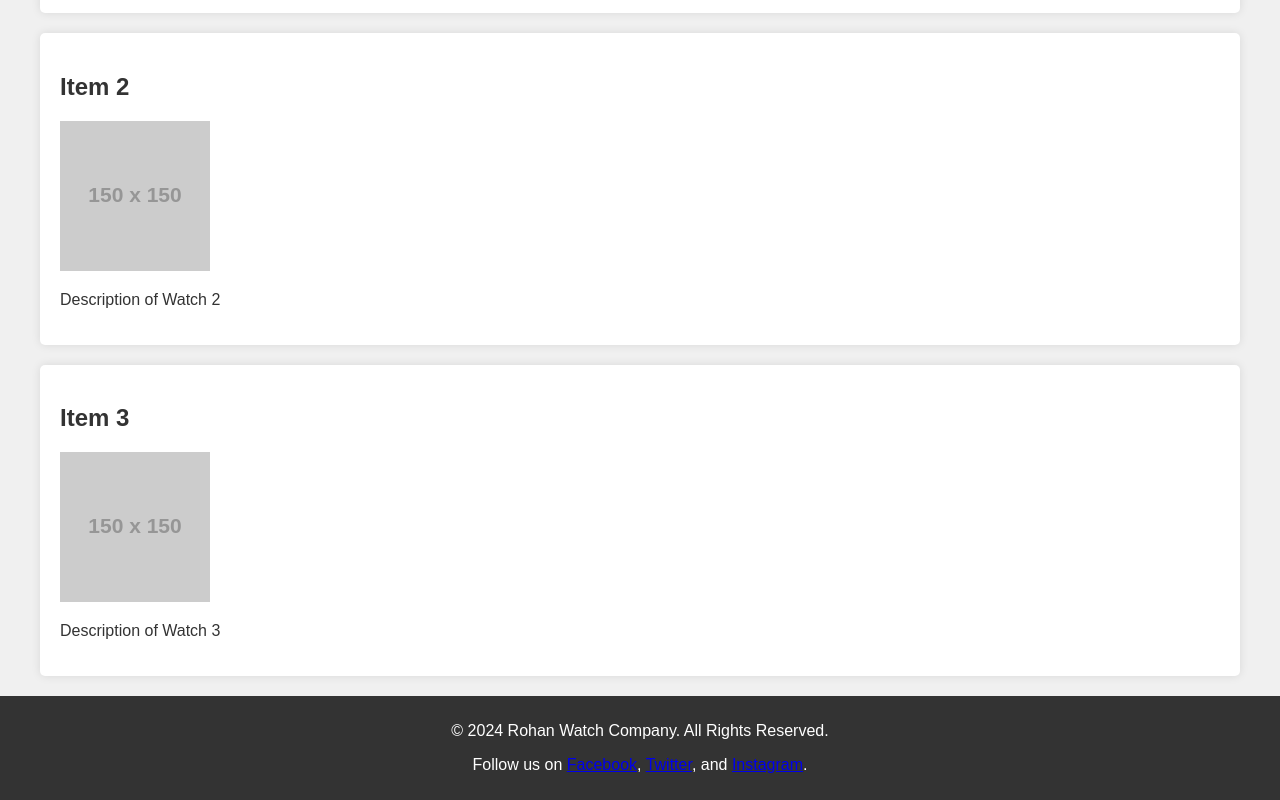
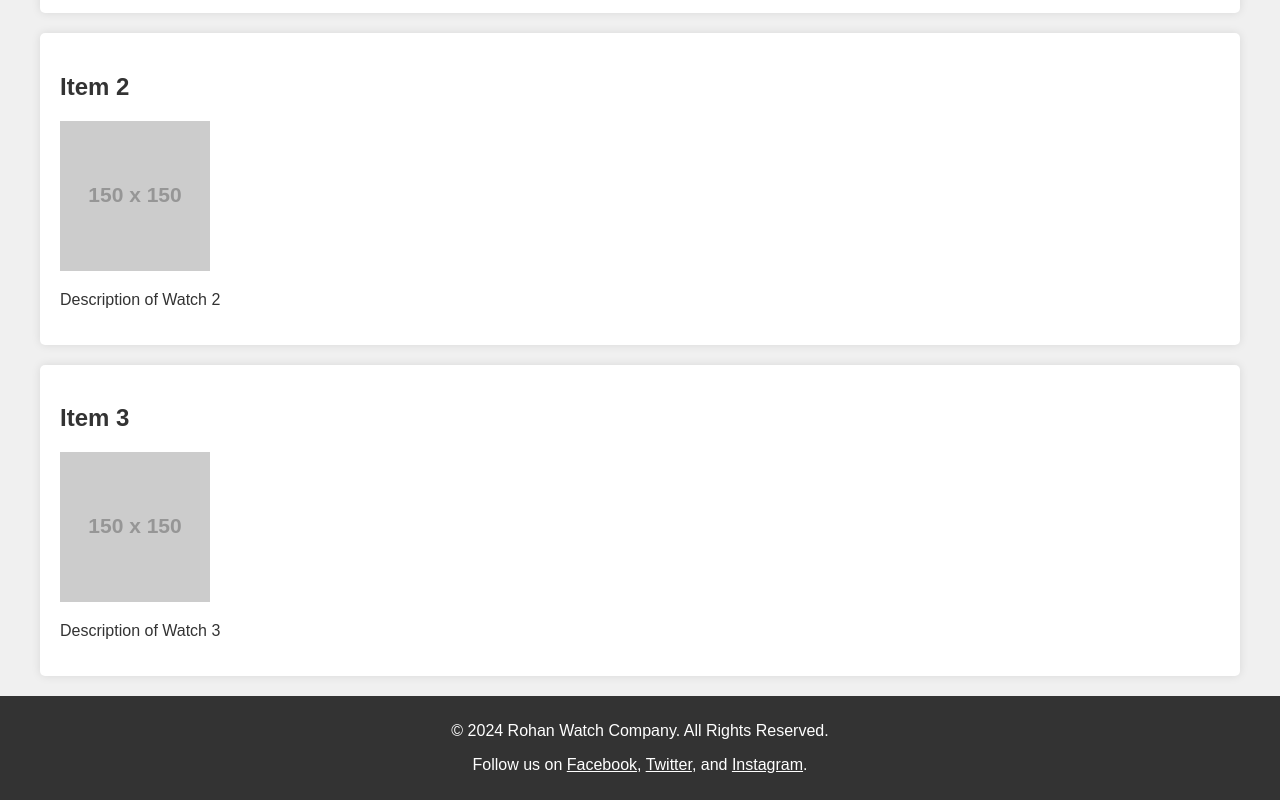
Before and after one commit to RohanVarmaBandari/chatgpt_error_fix, a plain HTML site: page index.html in a window 1280 px wide. Shown: the part 477-1277 px from the top of the page. Drawn offline with Linux system fonts and the light colour scheme; placeholder pictures from the web are drawn by us.

Commit message:
Update index.html

```diff
--- a/index.html
+++ b/index.html
@@ -93,7 +93,7 @@
 
 <footer class="footer">
     <p>&copy; 2024 Rohan Watch Company. All Rights Reserved.</p>
-    <p>Follow us on <a href="#">Facebook</a>, <a href="#">Twitter</a>, and <a href="#">Instagram</a>.</p>
+    <p>Follow us on <a href="#" style="color: #fff;">Facebook</a>, <a href="#" style="color: #fff;">Twitter</a>, and <a href="#" style="color: #fff;">Instagram</a>.</p>
 </footer>
 
 </body>
```
